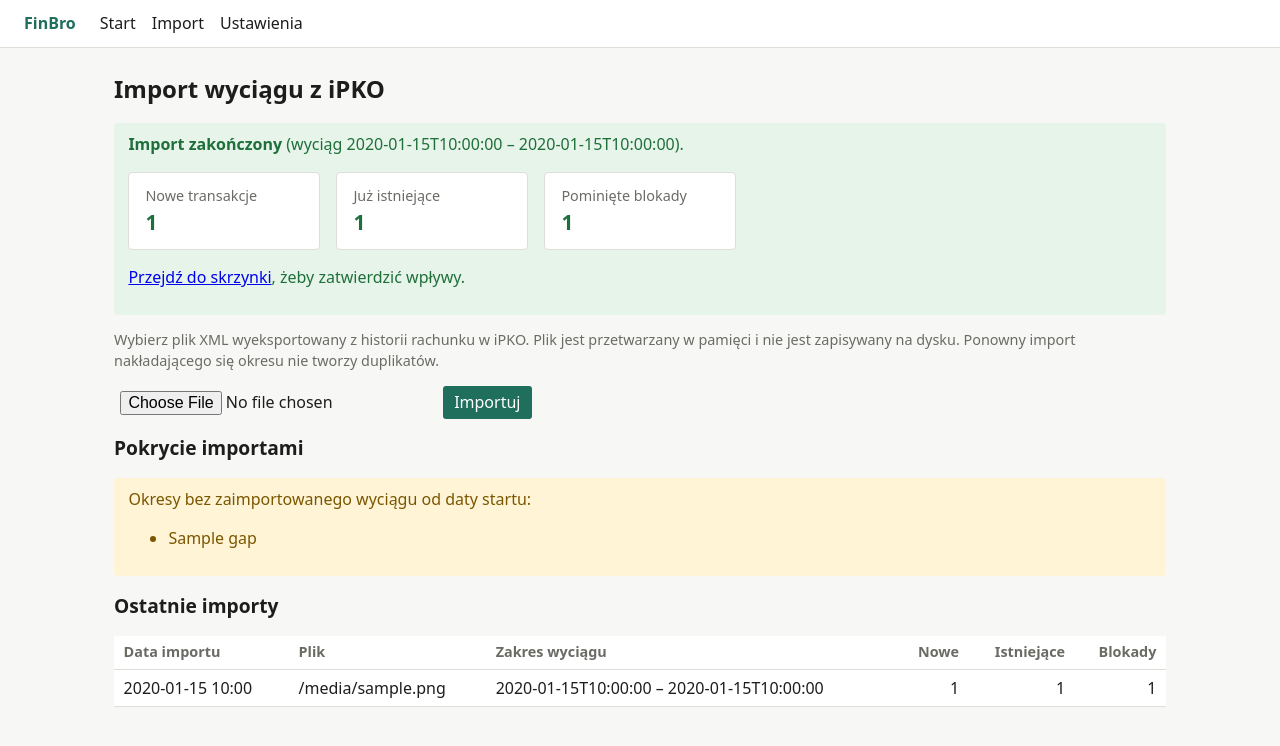
After one commit to micha1bak/FinBro, a FastAPI app: template finbro/web/templates/import.html in a window 1280 px wide. The commit adds this page. Shown: the top 746 px of the page. Run offline with FastAPI, Linux system fonts and the light colour scheme; the template is opened without the code that fills it: most values are stand-ins (such as "Sample title", 1, 10 or a date in 2020); parts of the project's set-up code (start-up, migrations or seed data) failed here and were passed over.

Commit message:
4.5 Widok importu: przesłanie pliku, podsumowanie i luki w pokryciu
Plik jest przetwarzany w pamięci: próg przenoszenia przesyłanych plików
na dysk w Starlette podniesiony do limitu 10 MB, a większe żądania są
odrzucane po Content-Length przed odczytem formularza (D12).

Co-Authored-By: Claude Opus 5.5 <noreply@anthropic.com>

```diff
--- a/finbro/web/app.py
+++ b/finbro/web/app.py
@@ -5,16 +5,17 @@ Uruchomienie: ``uvicorn finbro.web.app:create_app --factory``.
 
 from __future__ import annotations
 
-from collections.abc import Callable
+from collections.abc import Awaitable, Callable
 from typing import Any
 
-from fastapi import FastAPI, Request
-from fastapi.responses import HTMLResponse, JSONResponse
+from fastapi import FastAPI, Request, Response
+from fastapi.responses import HTMLResponse, JSONResponse, PlainTextResponse
 from fastapi.staticfiles import StaticFiles
 
 from finbro.config import Settings, load_dotenv
 from finbro.db.session import make_engine, make_session_factory, ping
 from finbro.web.admin import setup_admin
+from finbro.web.routes import imports
 from finbro.web.templating import WEB_DIR, templates
 
 
@@ -32,6 +33,17 @@ def create_app(settings: Settings | None = None, session_factory: Callable[...,
     app.state.session_factory = session_factory or make_session_factory(engine)
     app.mount("/static", StaticFiles(directory=WEB_DIR / "static"), name="static")
     setup_admin(app, engine, app.state.session_factory)
+    app.include_router(imports.router)
+
+    @app.middleware("http")
+    async def limit_upload_size(request: Request, call_next: Callable[[Request], Awaitable[Response]]) -> Response:
+        if request.method == "POST" and request.url.path == "/import":
+            length = request.headers.get("content-length")
+            if length is None or not length.isdigit():
+                return PlainTextResponse("Brak nagłówka Content-Length.", status_code=411)
+            if int(length) > imports.MAX_UPLOAD_BYTES:
+                return PlainTextResponse("Plik jest za duży.", status_code=413)
+        return await call_next(request)
 
     @app.get("/", response_class=HTMLResponse)
     def index(request: Request) -> HTMLResponse:
--- /dev/null
+++ b/finbro/web/routes/__init__.py
@@ -0,0 +1 @@
+"""Routery widoków FinBro."""
--- a/finbro/web/templates/base.html
+++ b/finbro/web/templates/base.html
@@ -12,6 +12,7 @@
     <a class="brand" href="/">FinBro</a>
     <nav>
       <a href="/">Start</a>
+      <a href="/import">Import</a>
       <a href="/admin">Ustawienia</a>
     </nav>
   </header>
--- /dev/null
+++ b/finbro/web/templates/import.html
@@ -0,0 +1,59 @@
+{% extends "base.html" %}
+{% block title %}Import wyciągu – FinBro{% endblock %}
+{% block content %}
+<h1>Import wyciągu z iPKO</h1>
+
+{% if error %}
+<div class="notice error" role="alert"><strong>Import odrzucony.</strong> {{ error }}</div>
+{% endif %}
+
+{% if result %}
+<section class="notice ok" id="import-summary">
+  <strong>Import zakończony</strong> (wyciąg {{ result.date_from.isoformat() }} – {{ result.date_to.isoformat() }}).
+  <div class="cards">
+    <div class="card"><div class="muted">Nowe transakcje</div><div class="value" data-count="new">{{ result.new_count }}</div></div>
+    <div class="card"><div class="muted">Już istniejące</div><div class="value" data-count="existing">{{ result.existing_count }}</div></div>
+    <div class="card"><div class="muted">Pominięte blokady</div><div class="value" data-count="skipped">{{ result.skipped_count }}</div></div>
+  </div>
+  {% if result.new_count %}<p><a href="/inbox">Przejdź do skrzynki</a>, żeby zatwierdzić wpływy.</p>{% endif %}
+</section>
+{% endif %}
+
+<form method="post" action="/import" enctype="multipart/form-data">
+  <p class="muted">Wybierz plik XML wyeksportowany z historii rachunku w iPKO. Plik jest przetwarzany
+    w pamięci i nie jest zapisywany na dysku. Ponowny import nakładającego się okresu nie tworzy duplikatów.</p>
+  <input type="file" name="file" accept=".xml,application/xml,text/xml" required>
+  <button type="submit">Importuj</button>
+</form>
+
+<h2>Pokrycie importami</h2>
+{% if gaps %}
+<div class="notice warn">
+  Okresy bez zaimportowanego wyciągu od daty startu:
+  <ul id="coverage-gaps">
+    {% for gap in gaps %}<li>{{ gap.label() }}</li>{% endfor %}
+  </ul>
+</div>
+{% else %}
+<p class="muted">Brak luk w importach od daty startu.</p>
+{% endif %}
+
+{% if batches %}
+<h2>Ostatnie importy</h2>
+<table>
+  <thead><tr><th>Data importu</th><th>Plik</th><th>Zakres wyciągu</th><th class="num">Nowe</th><th class="num">Istniejące</th><th class="num">Blokady</th></tr></thead>
+  <tbody>
+  {% for b in batches %}
+    <tr>
+      <td>{{ b.created_at.strftime("%Y-%m-%d %H:%M") if b.created_at else "" }}</td>
+      <td>{{ b.filename or "" }}</td>
+      <td>{{ b.date_from.isoformat() }} – {{ b.date_to.isoformat() }}</td>
+      <td class="num">{{ b.new_count }}</td>
+      <td class="num">{{ b.existing_count }}</td>
+      <td class="num">{{ b.skipped_count }}</td>
+    </tr>
+  {% endfor %}
+  </tbody>
+</table>
+{% endif %}
+{% endblock %}
```
Also changed, not shown: finbro/web/routes/imports.py (added, +47 -0 lines), openspec/changes/finbro-mvp/tasks.md (+1 -1 lines), tests/web/test_import_view.py (added, +70 -0 lines).
